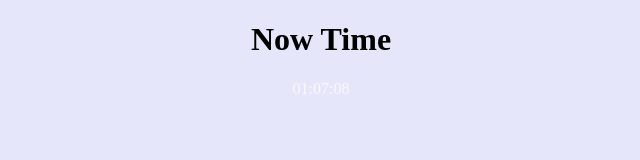
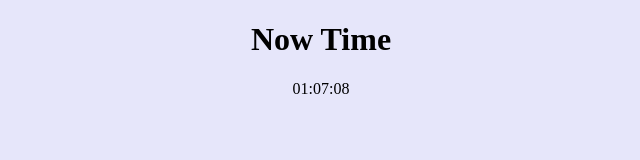
Before and after one commit to nomu-3/Clock, a plain HTML site: page index.html in a window 1280 px wide. Shown: the full height of the page, 319-959 px from the left. Drawn offline with Linux system fonts and the light colour scheme.

Commit message:
Update index.html

```diff
--- a/index.html
+++ b/index.html
@@ -23,6 +23,6 @@
   </head>
   <body style="background-color:#e6e6fa;" onload="start();">
     <h1 align="center">Now Time</h1>
-    <div id="myClock" align="center" style="font:Verdana 140pt Times New Roman; color:#f8f8ff;"></div>
+    <div id="myClock" align="center" style="140pt Times New Roman; color:#000000;"></div>
   </body>
 </html>
```
